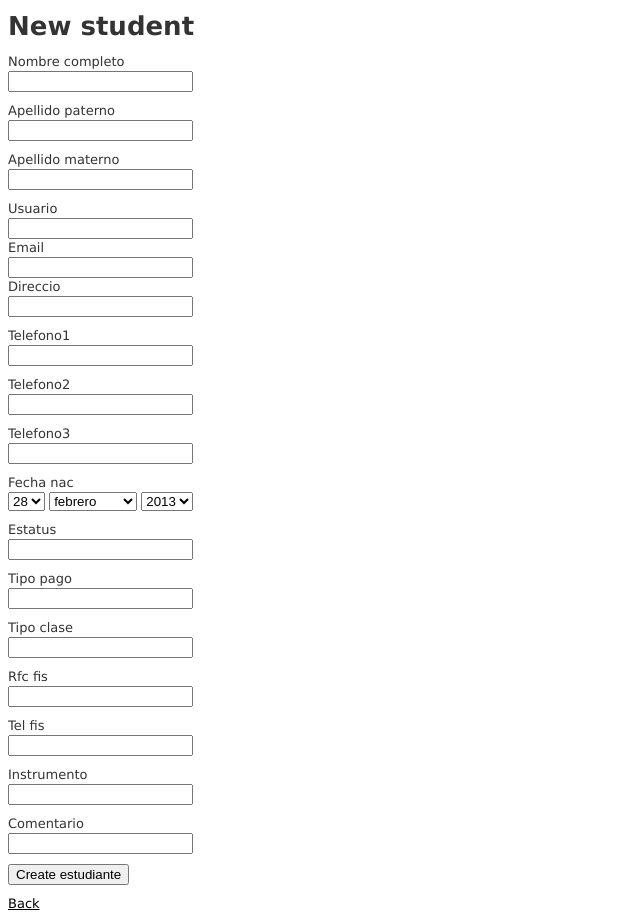
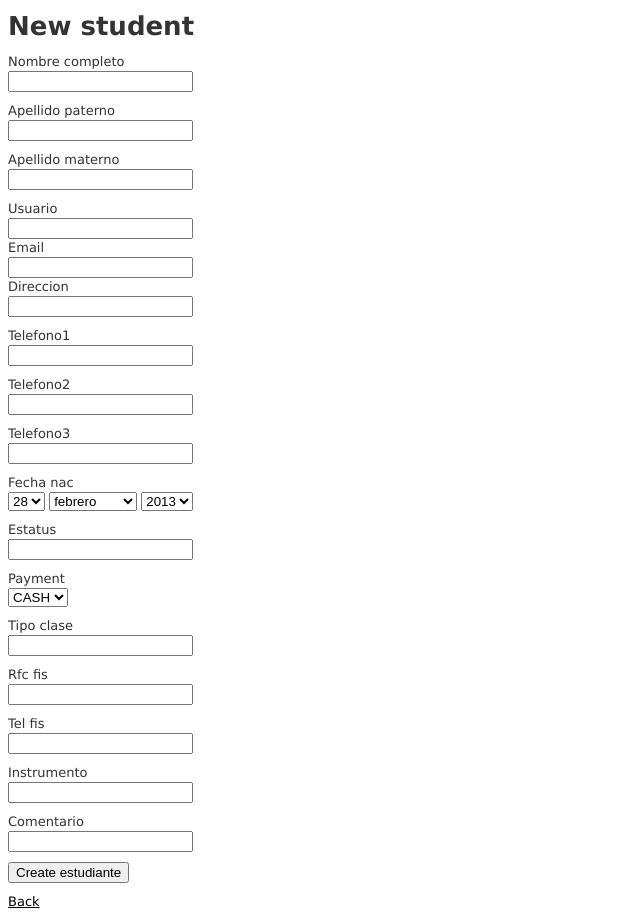
Before and after one commit to magg/dacapo, a Rails app: page /students/new in a window 1280 px wide. Shown: the whole page, without its empty margins (0-640 px from the left). Run offline with Rails 7, Linux system fonts and the light colour scheme; data comes from the database, SQL or seed files in the repository; style sheets or scripts are compiled from the project's sources; parts of the project's set-up code (start-up, migrations or seed data) failed here and were passed over; some libraries are stand-ins or nearby versions.

Commit message:
Payment dropdown added to the student form

```diff
--- a/app/views/students/_form.html.erb
+++ b/app/views/students/_form.html.erb
@@ -48,8 +48,8 @@
 <%- end %>
 
   <div class="field">
-    <%= f.label :direccio %><br />
-    <%= f.text_field :direccio %>
+    <%= f.label :direccion %><br />
+    <%= f.text_field :direccion %>
   </div>
   <div class="field">
     <%= f.label :telefono1 %><br />
@@ -72,8 +72,9 @@
     <%= f.number_field :estatus %>
   </div>
   <div class="field">
-    <%= f.label :tipo_pago %><br />
-    <%= f.number_field :tipo_pago %>
+    <%= f.label :payment_id %><br />
+    <%= select("student", "payment_id", Payment.all.collect {|p| [ p.descripcion, p.id ] })%>
+
   </div>
   <div class="field">
     <%= f.label :tipo_clase %><br />
--- a/app/views/students/index.html.erb
+++ b/app/views/students/index.html.erb
@@ -5,7 +5,7 @@
     <th>Nombre</th>
     <th>Appat</th>
     <th>Apmat</th>
-    <th>Direccio</th>
+    <th>Direccion</th>
     <th>Telefono1</th>
     <th>Telefono2</th>
     <th>Telefono3</th>
@@ -28,13 +28,13 @@
     <td><%= student.nombre %></td>
     <td><%= student.appat %></td>
     <td><%= student.apmat %></td>
-    <td><%= student.direccio %></td>
+    <td><%= student.direccion %></td>
     <td><%= student.telefono1 %></td>
     <td><%= student.telefono2 %></td>
     <td><%= student.telefono3 %></td>
     <td><%= student.fecha_nac %></td>
     <td><%= student.estatus %></td>
-    <td><%= student.tipo_pago %></td>
+    <td><%= student.payment_id %></td>
     <td><%= student.tipo_clase %></td>
     <td><%= student.rfc_fis %></td>
     <td><%= student.tel_fis %></td>
--- a/config/routes.rb
+++ b/config/routes.rb
@@ -1,16 +1,10 @@
 Dacapo::Application.routes.draw do
-
-  resources :periods
-
-
-  resources :payments
-
 
 scope '(:locale)' do
 
     resources :students
-
-
+    resources :periods
+    resources :payments
     resources :users
 
 end
```
Also changed, not shown: db/migrate/20130228005418_fix_students.rb (added, +10 -0 lines), db/development.sqlite3, db/schema.rb.
